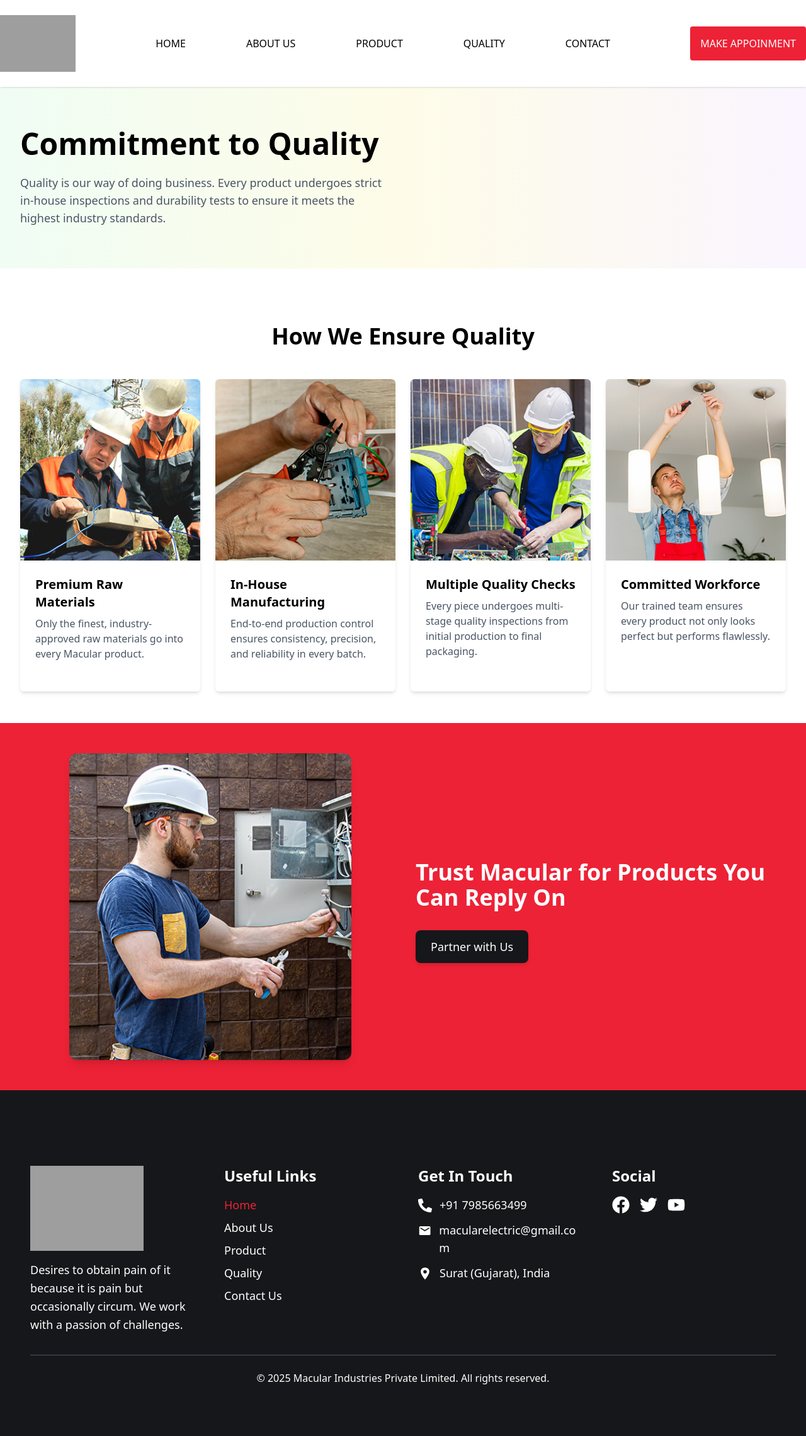
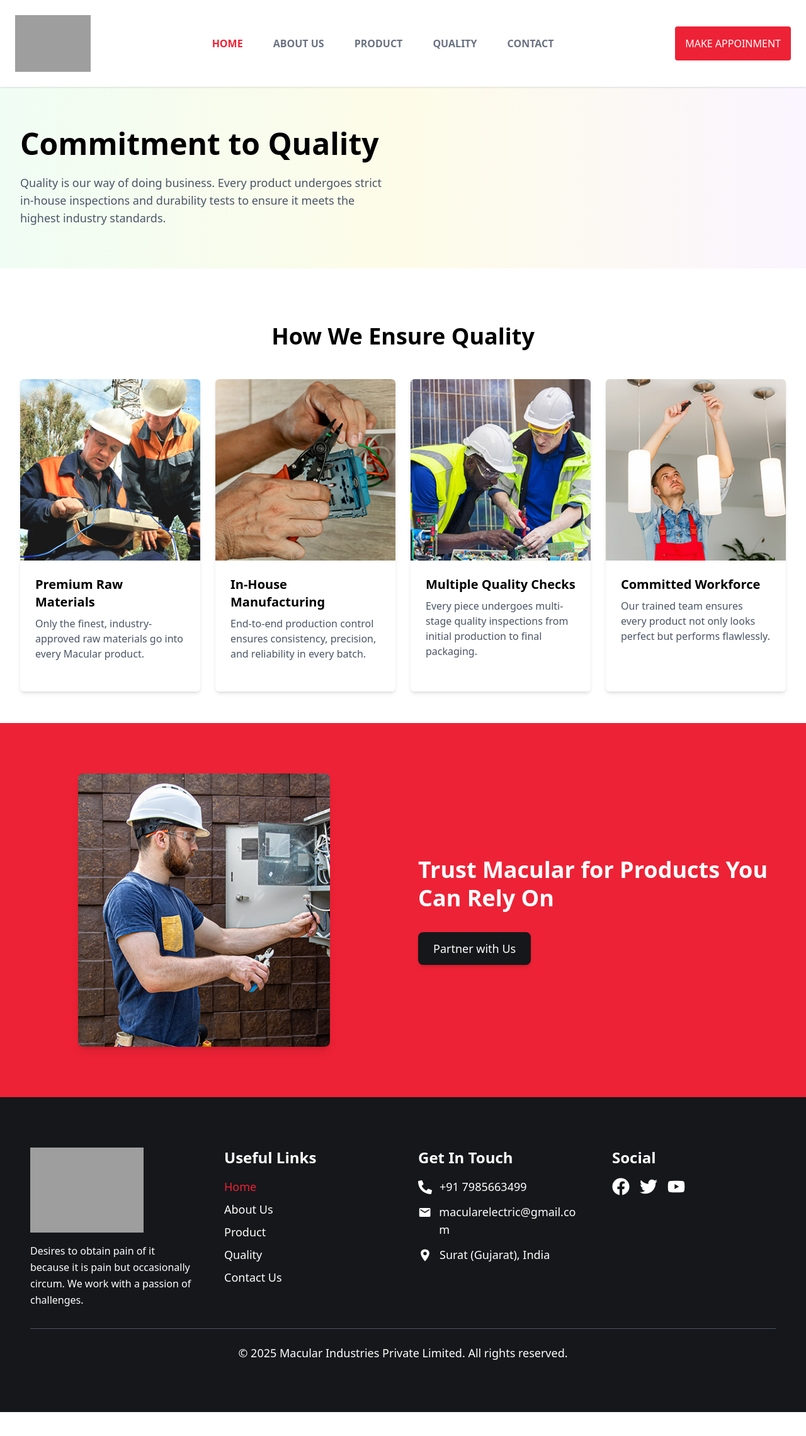
Before and after one commit to adityapandey141/macular-industries, a Next.js app: page /quality in a window 1280 px wide. Shown: the top 2280 px of the page at 63% size. After the commit the page ends 2242 px from the top, so only its background shows below. Built offline with nearby package versions, Linux system fonts and the light colour scheme; grey boxes are pictures that could not be loaded.

Commit message:
Header Change

```diff
--- a/src/components/CTA3.jsx
+++ b/src/components/CTA3.jsx
@@ -1,4 +1,3 @@
-
 "use client";
 import Link from "next/link";
 import Image from "next/image";
@@ -6,33 +5,32 @@ import ctaphoto from "../assets/ctaphoto.jpg";
 
 const CTA3 = () => {
   return (
-    <section className="bg-[#ED2236] py-12">
-      <div className="max-w-7xl mx-auto px-4 sm:px-6 md:px-8 lg:px-12">
-        <div className="flex flex-col md:flex-row items-center gap-6 md:gap-10">
-          <div className="w-full md:w-1/2 flex justify-center mb-6 md:mb-0">
+    <section className="bg-[#ED2236] py-10 sm:py-12 md:py-16 lg:py-20 mb-[100px] md:mb-[100px]">
+      <div className="max-w-7xl mx-auto px-4 sm:px-6 md:px-8">
+        <div className="flex flex-col md:flex-row items-center gap-8 md:gap-12">
+
+          <div className="w-full md:w-1/2 flex justify-center">
             <Image
               src={ctaphoto}
               alt="Product illustration"
-              width={500}
-              height={350}
-              className="rounded-xl object-cover w-full max-w-md shadow-lg"
+              width={400}
+              height={250}
+              className="object-cover rounded-lg shadow-lg"
               priority
             />
           </div>
 
-  <div className="w-full md:w-1/2 text-center md:text-left">
+          <div className="w-full md:w-1/2 text-center md:text-left">
+            <h2 className="text-2xl sm:text-4xl font-bold text-white leading-tight">
+              Trust Macular for Products You Can Rely On
+            </h2>
 
-        <h2 className="text-4xl font-bold text-white mt-4">
-        Trust Macular for Products You Can Reply On
-        </h2>
-
-       <Link href="/contact-us" className="inline-block mt-6 sm:mt-8">
-           <button className="bg-[#16171A] hover:bg-[#ffffff] text-white  hover:text-black px-5 sm:px-6 py-2.5 sm:py-3 rounded-lg text-base sm:text-lg font-medium shadow-md transition-all duration-300 w-full sm:w-auto">
+            <Link href="/contact-us" className="inline-block mt-6 sm:mt-8">
+              <button className="bg-[#16171A] hover:bg-white text-white hover:text-black px-6 py-3 rounded-lg text-base sm:text-lg font-medium shadow-md transition-all duration-300 w-full sm:w-auto">
                 Partner with Us
               </button>
-        </Link>
-      </div>
-
+            </Link>
+          </div>
         </div>
       </div>
     </section>
--- a/src/components/Products.jsx
+++ b/src/components/Products.jsx
@@ -100,7 +100,7 @@ const Products = () => {
   }, [activeSection]);
 
   return (
-    <div className="max-w-7xl mx-auto px-3 sm:px-4 md:px-6 lg:px-8 py-4 sm:py-6 md:py-8 mb-[-50px]">
+    <div className="max-w-7xl mx-auto px-3 sm:px-4 md:px-6 lg:px-8 py-4 sm:py-6 md:py-8">
       <div className="flex flex-col md:flex-row gap-4 md:gap-10 mb-6">
         <div className="w-full md:w-1/3">
           <h3 className="text-3xl font-bold text-black">Built for Business</h3>
--- a/src/components/TeamSection.jsx
+++ b/src/components/TeamSection.jsx
@@ -27,7 +27,7 @@ const teamMembers = [
 
 const TeamSection = () => {
   return (
-    <section className="py-12 sm:py-16 bg-gray-50 mb-[-50px]">
+    <section className="py-12 sm:py-16 bg-gray-50 ">
       <div className="max-w-7xl mx-auto px-4 sm:px-6 lg:px-8">
         <div className="text-center mb-10 sm:mb-14">
           <p className="text-sm sm:text-base text-grey-600 ">
--- a/src/layout/Footer.jsx
+++ b/src/layout/Footer.jsx
@@ -7,11 +7,11 @@ import { IoLocationSharp } from 'react-icons/io5';
 
 const Footer = () => {
   return (
-    <footer className="bg-[#16171A] text-white px-4 md:px-8 lg:px-12 py-30  ">
+    <footer className="bg-[#16171A] text-white px-4 py-8 sm:px-6 md:px-8 lg:px-12 py-20 mt-[-100px]">
       <div className="max-w-7xl mx-auto">
 
-        <div className="grid grid-cols-1 sm:grid-cols-2 lg:grid-cols-4 gap-6 md:gap-8 lg:gap-12">
-        <div className="flex flex-col space-y-4 md:space-y-6">
+        <div className="grid grid-cols-1 sm:grid-cols-2 lg:grid-cols-4 gap-6 sm:gap-8 lg:gap-12">
+          <div className="flex flex-col space-y-4 md:space-y-6">
             <Image
               src={FooterLogo1}
               alt="Macular Logo"
@@ -19,29 +19,27 @@ const Footer = () => {
               height={70}
               className="object-contain mb-4"
             />
-             <p className="text-sm sm:text-lg leading-relaxed">
+            <p className="text-xs sm:text-sm md:text-base leading-relaxed">
               Desires to obtain pain of it because it is pain but occasionally circum. We work with a passion of challenges.
             </p>
           </div>
 
-
           <div className="flex flex-col space-y-3 md:space-y-4">
-            <h3 className="text-xl sm:text-2xl font-bold mb-4">Useful Links</h3>
-            <ul className="space-y-2 mb-4">
-              <li><a href="/" className="text-[#ED2236] transition text-base sm:text-lg">Home</a></li>
+            <h3 className="text-lg sm:text-xl md:text-2xl font-bold mb-4">Useful Links</h3>
+            <ul className="space-y-2">
+              <li><a href="/" className="text-[#ED2236] hover:text-[#ED2236] transition text-base sm:text-lg">Home</a></li>
               <li><a href="/about-us" className="hover:text-[#ED2236] transition text-base sm:text-lg">About Us</a></li>
               <li><a href="/product" className="hover:text-[#ED2236] transition text-base sm:text-lg">Product</a></li>
               <li><a href="/quality" className="hover:text-[#ED2236] transition text-base sm:text-lg">Quality</a></li>
               <li><a href="/contact-us" className="hover:text-[#ED2236] transition text-base sm:text-lg">Contact Us</a></li>
             </ul>
-
           </div>
 
-      <div className="flex flex-col space-y-3 md:space-y-4">
-            <h3 className="text-xl sm:text-2xl font-bold mb-4">Get In Touch</h3>
+          <div className="flex flex-col space-y-3 md:space-y-4">
+            <h3 className="text-lg sm:text-xl md:text-2xl font-bold mb-4">Get In Touch</h3>
             <div className="space-y-3">
               <div className="flex items-start">
-                <FaPhoneAlt className="text-whaite mr-3 mt-1" size={22} />
+                <FaPhoneAlt className="text-white mr-3 mt-1" size={22} />
                 <a href="tel:+917985663499" className="text-sm sm:text-lg hover:text-[#ED2236]">
                   +91 7985663499
                 </a>
@@ -60,8 +58,9 @@ const Footer = () => {
               </div>
             </div>
           </div>
-<div className="flex flex-col space-y-4">
-            <h4 className="text-xl sm:text-2xl font-bold mb-4">Social</h4>
+
+          <div className="flex flex-col space-y-4">
+            <h4 className="text-lg sm:text-xl md:text-2xl font-bold mb-4">Social</h4>
             <div className="flex space-x-4">
               <a href="#" aria-label="Facebook">
                 <FaFacebook className="hover:text-[#ED2236]" size={28} />
@@ -76,8 +75,7 @@ const Footer = () => {
           </div>
         </div>
 
-
-        <div className="border-t border-gray-600 mt-8 pt-6 text-center text-sm sm:text-base">
+        <div className="border-t border-gray-600 mt-8 pt-6 text-center text-sm sm:text-lg">
           © {new Date().getFullYear()} Macular Industries Private Limited. All rights reserved.
         </div>
       </div>
--- a/src/layout/Header.jsx
+++ b/src/layout/Header.jsx
@@ -21,6 +21,13 @@ const Header = () => {
   }, []);
 
   useEffect(() => {
+    // Prevent body scrolling when mobile menu is open
+    if (isMenuOpen) {
+      document.body.style.overflow = 'hidden';
+    } else {
+      document.body.style.overflow = 'unset';
+    }
+
     const handleClickOutside = (event) => {
       const mobileMenu = document.getElementById('mobile-menu');
       const mobileMenuButton = document.getElementById('mobile-menu-button');
@@ -39,55 +46,50 @@ const Header = () => {
     document.addEventListener('click', handleClickOutside);
 
     return () => {
+      document.body.style.overflow = 'unset';
       document.removeEventListener('click', handleClickOutside);
     };
   }, [isMenuOpen]);
 
+  // Close menu when clicking on a link with a hash
+  const handleHashLinkClick = () => {
+    setIsMenuOpen(false);
+  };
+
   return (
-    <header className={`sticky top-0 w-full z-30 transition-all duration-300 ${isScrolled ? 'bg-white shadow-md py-4' : 'bg-white shadow-sm py-6'}`}>
-      <div className=" max-w-7xl mx-auto   flex items-center justify-between">
+    <header className={`sticky top-0 w-full z-30 transition-all duration-300 ${
+      isScrolled ? 'bg-white shadow-md py-6' : 'bg-white shadow-sm py-3 md:py-6'
+    }`}>
+      <div className="max-w-7xl mx-auto px-4 sm:px-6 flex items-center justify-between">
         <Link href="/" className="flex items-center">
          <Image
             src={LOGO1}
             alt="Logo"
             width={120}
             height={120}
-            className="object-contain "
+            className="object-contain"
           />
         </Link>
 
-        <nav className="hidden md:flex space-x-12">
-        <Link
-              href="/"
-              className="py-4 px-6 font-medium hover:bg-[#ED2236] hover:text-white rounded"
-            >
+
+        <nav className="hidden md:flex items-center space-x-6 lg:space-x-12">
+          <Link href="/" className="text-[#ED2236] hover:text-[#FF6900] font-bold text-sm lg:text-base transition-colors duration-200">
             HOME
           </Link>
-            <Link
-              href="/about-us"
-              className="py-4 px-6 font-medium hover:bg-[#ED2236] hover:text-white rounded"
-            >
+          <a href="/about-us" className="text-gray-500 hover:text-[#ED2236] font-bold text-sm lg:text-base transition-colors duration-200">
             ABOUT US
-            </Link>
-            <Link
-              href="/product"
-              className="py-4 px-6 font-medium hover:bg-[#ED2236] hover:text-white rounded"
-            >
+          </a>
+          <a href="/product" className="text-gray-500 hover:text-[#ED2236] font-bold text-sm lg:text-base transition-colors duration-200">
             PRODUCT
-            </Link>
-            <Link
-              href="/quality"
-              className="py-4 px-6 font-medium hover:bg-[#ED2236] hover:text-white rounded"
-            >
+          </a>
+          <a href="/quality" className="text-gray-500 hover:text-[#ED2236] font-bold text-sm lg:text-base transition-colors duration-200">
             QUALITY
-            </Link>
-            <Link
-              href="/contact-us"
-              className="py-4 px-6 font-medium hover:bg-[#ED2236] hover:text-white rounded"
-            >
+          </a>
+          <Link href="/contact-us" className="text-gray-500 hover:text-[#ED2236] font-bold text-sm lg:text-base transition-colors duration-200">
             CONTACT
           </Link>
         </nav>
+
         <div className="hidden md:block">
           <a href="/" className="bg-[#ED2236] hover:bg-[#16171A] text-white font-medium py-4 px-4 rounded transition-all duration-300 hover:shadow-md">
             MAKE APPOINMENT
@@ -97,12 +99,13 @@ const Header = () => {
 
         <button
           id="mobile-menu-button"
-          className="md:hidden text-gray-800 hover:text-gray-600 transition-colors duration-200"
+          className="md:hidden text-gray-800 hover:text-gray-600 p-2 transition-colors duration-200"
           onClick={(e) => {
             e.stopPropagation();
             setIsMenuOpen(!isMenuOpen);
           }}
           aria-label="Toggle mobile menu"
+          aria-expanded={isMenuOpen}
         >
           <svg className="w-6 h-6" fill="none" stroke="currentColor" viewBox="0 0 24 24">
             {isMenuOpen ? (
@@ -114,47 +117,68 @@ const Header = () => {
         </button>
       </div>
 
-      {isMenuOpen && (
+
       <div
         id="mobile-menu"
-          className="md:hidden bg-[#ED2236] absolute top-full left-0 right-0 shadow-md z-20 max-h-screen overflow-y-auto"
+        className={`md:hidden fixed inset-0 bg-white z-20 transform ${
+          isMenuOpen ? 'translate-x-0' : 'translate-x-full'
+        } transition-transform duration-300 ease-in-out pt-20`}
+        style={{ top: isScrolled ? '56px' : '72px' }}
       >
-          <div className="px-4 py-3 space-y-1">
+        <div className="px-4 py-3 space-y-3">
           <Link
             href="/"
-            className="block py-4 px-6 text-white hover:bg-green-700"
+            className="block px-4 py-3 text-gray-800 hover:bg-gray-100 rounded-lg font-medium transition-colors duration-200"
+            onClick={handleHashLinkClick}
           >
             HOME
           </Link>
-          <Link
+          <a
             href="/about-us"
-            className="block py-4 px-6 text-white hover:bg-green-700"
+            className="block px-4 py-3 text-gray-800 hover:bg-gray-100 rounded-lg font-medium transition-colors duration-200"
+            onClick={handleHashLinkClick}
           >
             ABOUT US
-          </Link>
-          <Link
+          </a>
+          <a
             href="/product"
-            className="block py-4 px-6 text-white hover:bg-green-700"
+            className="block px-4 py-3 text-gray-800 hover:bg-gray-100 rounded-lg font-medium transition-colors duration-200"
+            onClick={handleHashLinkClick}
           >
             PRODUCT
-          </Link>
-          <Link
+          </a>
+          <a
             href="/quality"
-            className="block py-4 px-6 text-white hover:bg-green-700"
+            className="block px-4 py-3 text-gray-800 hover:bg-gray-100 rounded-lg font-medium transition-colors duration-200"
+            onClick={handleHashLinkClick}
           >
             QUALITY
-          </Link>
+          </a>
           <Link
             href="/contact-us"
-            className="block py-4 px-6 text-white hover:bg-green-700"
+            className="block px-4 py-3 text-gray-800 hover:bg-gray-100 rounded-lg font-medium transition-colors duration-200"
+            onClick={handleHashLinkClick}
           >
             CONTACT
           </Link>
-            <a href="/" className="block px-3 py-2 bg-yellow-400 text-gray-800 hover:bg-yellow-500 rounded text-center font-medium mt-4 transition-colors duration-200" onClick={() => setIsMenuOpen(false)}>
+          <div className="pt-4">
+            <Link
+              href="/contact-us"
+              className="block w-full px-4 py-3 bg-[#ED2236] text-gray-800 hover:bg-orange-500 rounded-lg text-center font-medium transition-colors duration-200"
+              onClick={handleHashLinkClick}
+            >
              MAKE APPOINMENT
-            </a>
+            </Link>
           </div>
         </div>
+      </div>
+
+
+      {isMenuOpen && (
+        <div
+          className="fixed inset-0 bg-black bg-opacity-50 z-10 md:hidden"
+          onClick={() => setIsMenuOpen(false)}
+        />
       )}
     </header>
   );
```
Also changed, not shown: src/components/CTA.jsx (+10 -7 lines), src/components/CTA2.jsx (+10 -7 lines), src/components/CTA4.jsx (+10 -7 lines), src/components/Gallery.jsx (+23 -26 lines), src/components/contact/ContactForm.jsx (+4 -3 lines), src/assets/Gpro6.jpg (added). Lines whose indentation alone changed are shown as unchanged.
